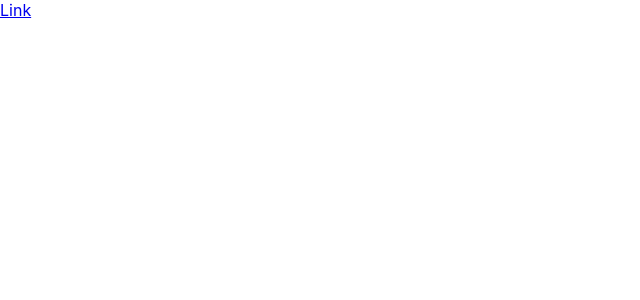
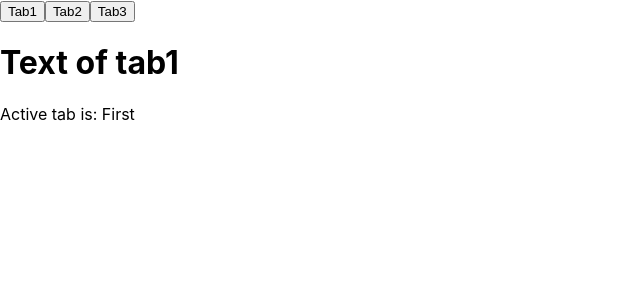
Before and after one commit to STiGMABY/webdev-react-redux, a React (Create React App) app: page / in a window 1280 px wide. Shown: the top 300 px of the page, without its empty margins (0-640 px from the left). Built offline with nearby package versions, Linux system fonts and the light colour scheme.

Commit message:
#7 Условный рендеринг (Conditional Rendering)

```diff
--- /dev/null
+++ b/src/Examples/08_conditional_rendering/Lesson_08.js
@@ -0,0 +1,49 @@
+import React, {Component} from "react";
+
+const ValidationMsg = ({val}) => {
+    if (val < 10) {
+        return <h2>Less then 10</h2>
+    } else {
+        return <h2>More then 10</h2>
+    }
+}
+
+const Tab1 = () => {
+    return <h1>Text of tab1</h1>
+}
+const Tab2 = () => {
+    return <h1>Text of tab2</h1>
+}
+const Tab3 = () => {
+    return <h1>Text of tab3</h1>
+}
+
+export class Lesson_08 extends Component {
+    state = {
+        activeTab: 1
+    }
+    handleClick = (e) => {
+        this.setState({
+            activeTab: +e.target.getAttribute('data-name')
+        })
+    }
+
+    render() {
+        const {activeTab} = this.state
+        console.log(this.state)
+        return (
+            <div>
+                <button data-name={1} onClick={this.handleClick}>Tab1</button>
+                <button data-name={2} onClick={this.handleClick}>Tab2</button>
+                <button data-name={3} onClick={this.handleClick}>Tab3</button>
+                {/*{activeTab === 1 && <Tab1 />}*/}
+                {/*{activeTab === 2 && <Tab2 />}*/}
+                {/*{activeTab === 3 && <Tab3 />}*/}
+                {activeTab === 1 ? <Tab1 /> : activeTab === 2 ? <Tab2 /> : <Tab3 />}
+                <div>
+                    {`Active tab is: ${activeTab === 1 ? 'First' : activeTab === 2 ? 'Second' : 'Third'}`}
+                </div>
+            </div>
+        );
+    }
+}
--- a/src/index.js
+++ b/src/index.js
@@ -7,13 +7,14 @@ import {Lesson_02} from "./Examples/02_components/Lesson_02";
 import {Lesson_03} from "./Examples/03_state/Lesson_03";
 import {Lesson_04} from "./Examples/04_props/Lesson_04";
 import {Lesson_06} from "./Examples/06_events/Lesson_06";
+import {Lesson_08} from "./Examples/08_conditional_rendering/Lesson_08";
 
 React.cloneElement('div', null, 'Just div')
 React.cloneElement('input', {className: 'justInput'})
 
 ReactDOM.render(
   <React.StrictMode>
-    <Lesson_06 />
+    <Lesson_08 />
   </React.StrictMode>,
   document.getElementById('root')
 );
```
